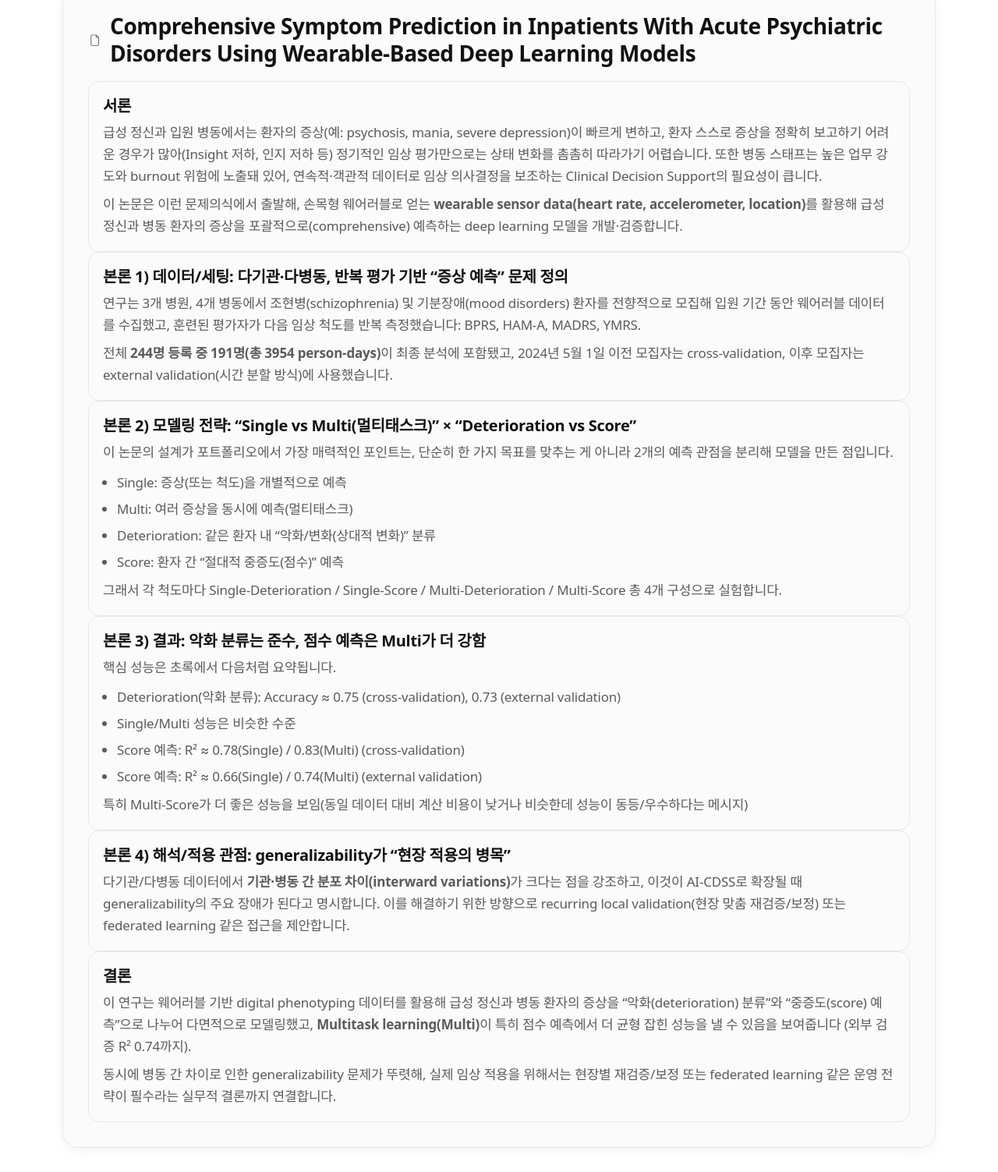
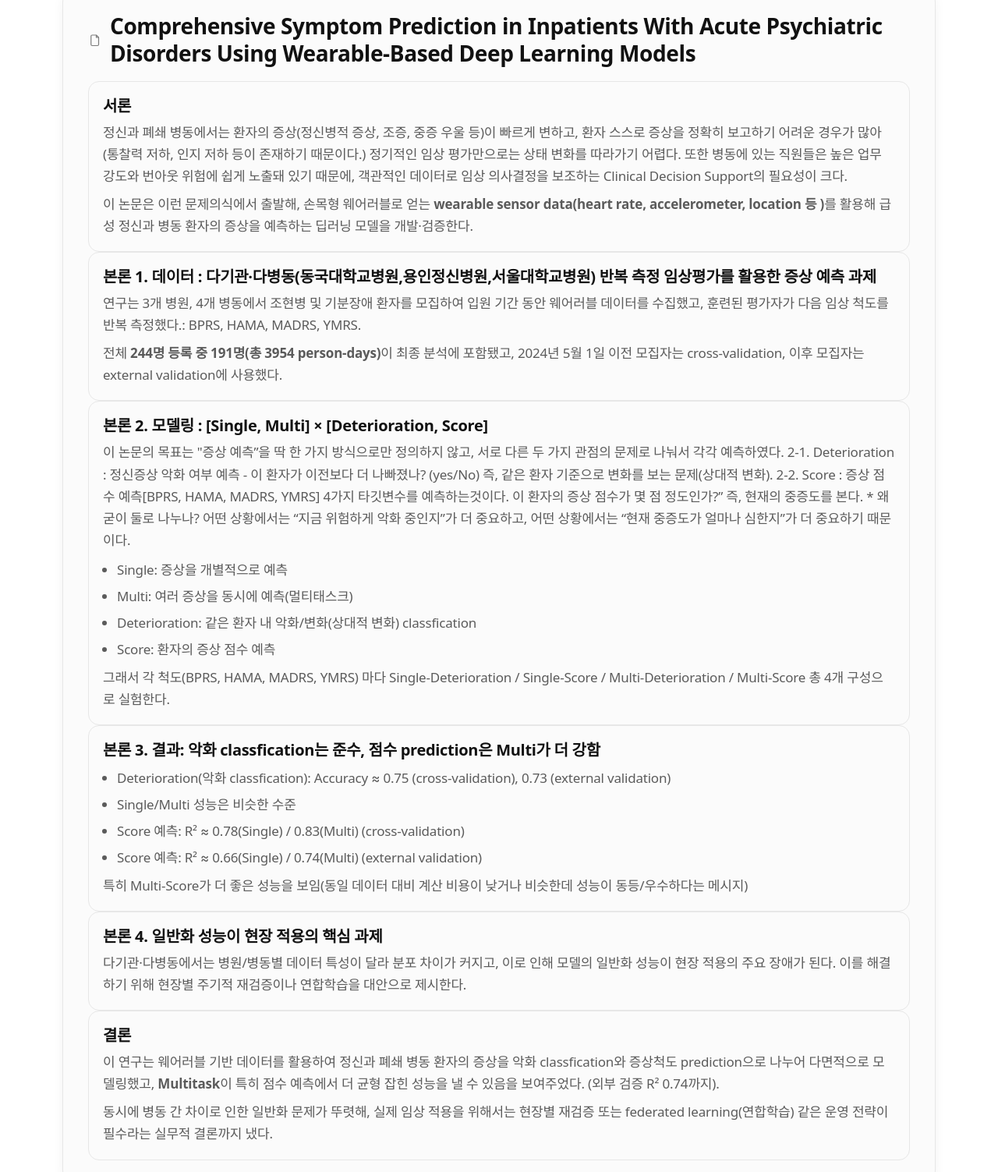
Before and after one commit to rriakang/rriakang.github.io, a plain HTML site: page papers/wearable-symptom-summary.html in a window 1280 px wide. Shown: the part 145-1648 px from the top of the page at 78% size. Drawn offline with Linux system fonts and the light colour scheme.

Commit message:
Revise text for clarity and consistency in summary

```diff
--- a/papers/wearable-symptom-summary.html
+++ b/papers/wearable-symptom-summary.html
@@ -26,57 +26,60 @@
         <div class="card">
           <h3>서론</h3>
           <p class="muted">
-            급성 정신과 입원 병동에서는 환자의 증상(예: psychosis, mania, severe depression)이 빠르게 변하고,
-            환자 스스로 증상을 정확히 보고하기 어려운 경우가 많아(Insight 저하, 인지 저하 등)
-            정기적인 임상 평가만으로는 상태 변화를 촘촘히 따라가기 어렵습니다. 또한 병동 스태프는 높은 업무 강도와
-            burnout 위험에 노출돼 있어, 연속적·객관적 데이터로 임상 의사결정을 보조하는
-            Clinical Decision Support의 필요성이 큽니다.
+            정신과 폐쇄 병동에서는 환자의 증상(정신병적 증상, 조증, 중증 우울 등)이 빠르게 변하고,
+            환자 스스로 증상을 정확히 보고하기 어려운 경우가 많아(통찰력 저하, 인지 저하 등이 존재하기 때문이다.)
+            정기적인 임상 평가만으로는 상태 변화를 따라가기 어렵다. 또한 병동에 있는 직원들은 높은 업무 강도와
+            번아웃 위험에 쉽게 노출돼 있기 때문에, 객관적인 데이터로 임상 의사결정을 보조하는 Clinical Decision Support의 필요성이 크다.
           </p>
           <p class="muted">
             이 논문은 이런 문제의식에서 출발해, 손목형 웨어러블로 얻는
-            <strong>wearable sensor data(heart rate, accelerometer, location)</strong>를 활용해
-            급성 정신과 병동 환자의 증상을 포괄적으로(comprehensive) 예측하는 deep learning 모델을 개발·검증합니다.
+            <strong>wearable sensor data(heart rate, accelerometer, location 등 )</strong>를 활용해
+            급성 정신과 병동 환자의 증상을 예측하는 딥러닝 모델을 개발·검증한다.
           </p>
         </div>
 
         <div class="card">
-          <h3>본론 1) 데이터/세팅: 다기관·다병동, 반복 평가 기반 “증상 예측” 문제 정의</h3>
+          <h3>본론 1. 데이터 : 다기관·다병동(동국대학교병원,용인정신병원,서울대학교병원) 반복 측정 임상평가를 활용한 증상 예측 과제</h3>
           <p class="muted">
-            연구는 3개 병원, 4개 병동에서 조현병(schizophrenia) 및 기분장애(mood disorders) 환자를 전향적으로 모집해
-            입원 기간 동안 웨어러블 데이터를 수집했고, 훈련된 평가자가 다음 임상 척도를 반복 측정했습니다:
-            BPRS, HAM-A, MADRS, YMRS.
+            연구는 3개 병원, 4개 병동에서 조현병 및 기분장애 환자를 모집하여 입원 기간 동안 웨어러블 데이터를 수집했고, 훈련된 평가자가 다음 임상 척도를 반복 측정했다.:
+            BPRS, HAMA, MADRS, YMRS.
           </p>
           <p class="muted">
             전체 <strong>244명 등록 중 191명(총 3954 person-days)</strong>이 최종 분석에 포함됐고,
-            2024년 5월 1일 이전 모집자는 cross-validation, 이후 모집자는 external validation(시간 분할 방식)에 사용했습니다.
+            2024년 5월 1일 이전 모집자는 cross-validation, 이후 모집자는 external validation에 사용했다.
           </p>
         </div>
 
         <div class="card">
-          <h3>본론 2) 모델링 전략: “Single vs Multi(멀티태스크)” × “Deterioration vs Score”</h3>
+          <h3>본론 2. 모델링 : [Single, Multi] × [Deterioration, Score]</h3>
           <p class="muted">
-            이 논문의 설계가 포트폴리오에서 가장 매력적인 포인트는, 단순히 한 가지 목표를 맞추는 게 아니라
-            2개의 예측 관점을 분리해 모델을 만든 점입니다.
+            이 논문의 목표는 "증상 예측”을 딱 한 가지 방식으로만 정의하지 않고, 서로 다른 두 가지 관점의 문제로 나눠서 각각 예측하였다.
+
+            2-1. Deterioration : 정신증상 악화 여부 예측
+                 - 이 환자가 이전보다 더 나빠졌나? (yes/No) 즉, 같은 환자 기준으로 변화를 보는 문제(상대적 변화).
+            2-2. Score :  증상 점수 예측[BPRS, HAMA, MADRS, YMRS] 4가지 타깃변수를 예측하는것이다. 이 환자의 증상 점수가 몇 점 정도인가?” 즉, 현재의 중증도를 본다.
+
+            * 왜 굳이 둘로 나누나?
+            어떤 상황에서는 “지금 위험하게 악화 중인지”가 더 중요하고,
+            어떤 상황에서는 “현재 중증도가 얼마나 심한지”가 더 중요하기 때문이다.
+
           </p>
           <ul class="bullets">
-            <li>Single: 증상(또는 척도)을 개별적으로 예측</li>
+            <li>Single: 증상을 개별적으로 예측</li>
             <li>Multi: 여러 증상을 동시에 예측(멀티태스크)</li>
-            <li>Deterioration: 같은 환자 내 “악화/변화(상대적 변화)” 분류</li>
-            <li>Score: 환자 간 “절대적 중증도(점수)” 예측</li>
+            <li>Deterioration: 같은 환자 내 악화/변화(상대적 변화) classfication</li>
+            <li>Score: 환자의 증상 점수 예측</li>
           </ul>
           <p class="muted">
-            그래서 각 척도마다 Single-Deterioration / Single-Score / Multi-Deterioration / Multi-Score
-            총 4개 구성으로 실험합니다.
+            그래서 각 척도(BPRS, HAMA, MADRS, YMRS) 마다 Single-Deterioration / Single-Score / Multi-Deterioration / Multi-Score
+            총 4개 구성으로 실험한다.
           </p>
         </div>
 
         <div class="card">
-          <h3>본론 3) 결과: 악화 분류는 준수, 점수 예측은 Multi가 더 강함</h3>
-          <p class="muted">
-            핵심 성능은 초록에서 다음처럼 요약됩니다.
-          </p>
+          <h3>본론 3. 결과: 악화 classfication는 준수, 점수 prediction은 Multi가 더 강함</h3>
           <ul class="bullets">
-            <li>Deterioration(악화 분류): Accuracy ≈ 0.75 (cross-validation), 0.73 (external validation)</li>
+            <li>Deterioration(악화 classfication): Accuracy ≈ 0.75 (cross-validation), 0.73 (external validation)</li>
             <li>Single/Multi 성능은 비슷한 수준</li>
             <li>Score 예측: R² ≈ 0.78(Single) / 0.83(Multi) (cross-validation)</li>
             <li>Score 예측: R² ≈ 0.66(Single) / 0.74(Multi) (external validation)</li>
@@ -87,26 +90,23 @@
         </div>
 
         <div class="card">
-          <h3>본론 4) 해석/적용 관점: generalizability가 “현장 적용의 병목”</h3>
+          <h3>본론 4. 일반화 성능이 현장 적용의 핵심 과제</h3>
           <p class="muted">
-            다기관/다병동 데이터에서 <strong>기관·병동 간 분포 차이(interward variations)</strong>가 크다는 점을 강조하고,
-            이것이 AI-CDSS로 확장될 때 generalizability의 주요 장애가 된다고 명시합니다.
-            이를 해결하기 위한 방향으로 recurring local validation(현장 맞춤 재검증/보정) 또는
-            federated learning 같은 접근을 제안합니다.
+            다기관·다병동에서는 병원/병동별 데이터 특성이 달라 분포 차이가 커지고, 이로 인해 모델의 일반화 성능이 현장 적용의 주요 장애가 된다. 이를 해결하기 위해 현장별 주기적 재검증이나 연합학습을 대안으로 제시한다.
           </p>
         </div>
 
         <div class="card">
           <h3>결론</h3>
           <p class="muted">
-            이 연구는 웨어러블 기반 digital phenotyping 데이터를 활용해 급성 정신과 병동 환자의 증상을
-            “악화(deterioration) 분류”와 “중증도(score) 예측”으로 나누어 다면적으로 모델링했고,
-            <strong>Multitask learning(Multi)</strong>이 특히 점수 예측에서 더 균형 잡힌 성능을 낼 수 있음을 보여줍니다
+            이 연구는 웨어러블 기반 데이터를 활용하여 정신과 폐쇄 병동 환자의 증상을
+            악화 classfication와 증상척도 prediction으로 나누어 다면적으로 모델링했고,
+            <strong>Multitask</strong>이 특히 점수 예측에서 더 균형 잡힌 성능을 낼 수 있음을 보여주었다.
             (외부 검증 R² 0.74까지).
           </p>
           <p class="muted">
-            동시에 병동 간 차이로 인한 generalizability 문제가 뚜렷해, 실제 임상 적용을 위해서는
-            현장별 재검증/보정 또는 federated learning 같은 운영 전략이 필수라는 실무적 결론까지 연결합니다.
+            동시에 병동 간 차이로 인한 일반화 문제가 뚜렷해, 실제 임상 적용을 위해서는
+            현장별 재검증 또는 federated learning(연합학습) 같은 운영 전략이 필수라는 실무적 결론까지 냈다.
           </p>
         </div>
       </section>
```
